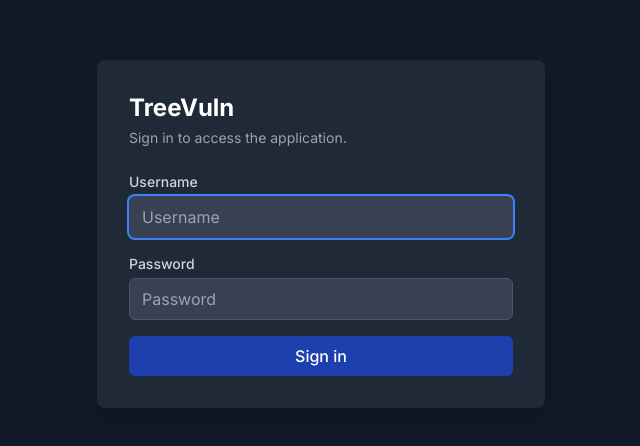
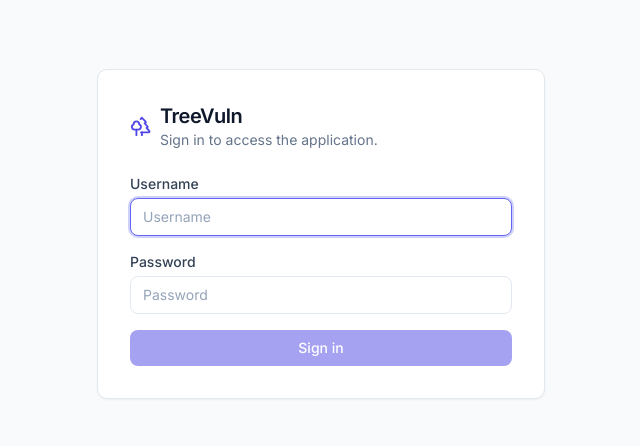
Before and after one commit to MaximeBonneton/TreeVuln, a React (Vite) app in the folder frontend/: page / in a window 1280 px wide. Shown: the part 166-612 px from the top of the page, without its empty margins (319-959 px from the left). Built offline with nearby package versions, Linux system fonts and the light colour scheme; no server answers.

Commit message:
feat(auth): restyle login and setup screens with design tokens

```diff
--- a/frontend/src/components/Login.tsx
+++ b/frontend/src/components/Login.tsx
@@ -1,5 +1,7 @@
 import { useState } from 'react';
+import { Trees } from 'lucide-react';
 import { authApi } from '../api/auth';
+import { Alert, Button, Input } from '@/components/ui';
 
 interface LoginProps {
   onLogin: () => void;
@@ -31,55 +33,50 @@ export function Login({ onLogin }: LoginProps) {
   };
 
   return (
-    <div className="min-h-screen flex items-center justify-center bg-gray-900">
-      <div className="bg-gray-800 p-8 rounded-lg shadow-xl w-full max-w-md">
-        <div className="mb-6">
-          <h1 className="text-2xl font-bold text-white">TreeVuln</h1>
-          <p className="text-gray-400 text-sm mt-1">
-            Sign in to access the application.
-          </p>
+    <div className="flex min-h-screen items-center justify-center bg-slate-50 p-4">
+      <div className="w-full max-w-md rounded-card border border-slate-200 bg-white p-8 shadow-sm">
+        <div className="mb-6 flex items-center gap-2">
+          <Trees size={22} className="text-indigo-600" aria-hidden="true" />
+          <div>
+            <h1 className="text-xl font-semibold tracking-tight text-slate-900">TreeVuln</h1>
+            <p className="text-sm text-slate-500">Sign in to access the application.</p>
+          </div>
         </div>
 
         <form onSubmit={handleSubmit} className="space-y-4">
           <div>
-            <label className="block text-sm font-medium text-gray-300 mb-1">
+            <label htmlFor="login-username" className="mb-1 block text-sm font-medium text-slate-700">
               Username
             </label>
-            <input
+            <Input
+              id="login-username"
               type="text"
               value={username}
               onChange={(e) => setUsername(e.target.value)}
-              className="w-full px-3 py-2 bg-gray-700 border border-gray-600 rounded-md text-white placeholder-gray-400 focus:outline-none focus:ring-2 focus:ring-blue-500 focus:border-transparent"
               placeholder="Username"
               autoFocus
               required
             />
           </div>
           <div>
-            <label className="block text-sm font-medium text-gray-300 mb-1">
+            <label htmlFor="login-password" className="mb-1 block text-sm font-medium text-slate-700">
               Password
             </label>
-            <input
+            <Input
+              id="login-password"
               type="password"
               value={password}
               onChange={(e) => setPassword(e.target.value)}
-              className="w-full px-3 py-2 bg-gray-700 border border-gray-600 rounded-md text-white placeholder-gray-400 focus:outline-none focus:ring-2 focus:ring-blue-500 focus:border-transparent"
               placeholder="Password"
               required
             />
           </div>
 
-          {error && (
-            <div className="text-red-400 text-sm bg-red-900/30 p-2 rounded">{error}</div>
-          )}
+          {error && <Alert variant="error">{error}</Alert>}
 
-          <button
-            type="submit"
-            disabled={loading || !username || !password}
-            className="w-full py-2 px-4 bg-blue-600 hover:bg-blue-700 disabled:bg-blue-800 disabled:cursor-not-allowed text-white font-medium rounded-md transition-colors"
-          >
+          <Button type="submit" disabled={loading || !username || !password} className="w-full">
             {loading ? 'Signing in...' : 'Sign in'}
-          </button>
+          </Button>
         </form>
       </div>
     </div>
--- a/frontend/src/components/SetupScreen.tsx
+++ b/frontend/src/components/SetupScreen.tsx
@@ -1,5 +1,7 @@
 import { useState, FormEvent } from 'react';
+import { Trees } from 'lucide-react';
 import { authApi } from '../api/auth';
+import { Alert, Button, Input } from '@/components/ui';
 
 interface SetupScreenProps {
   onComplete: () => void;
@@ -37,60 +39,61 @@ export default function SetupScreen({ onComplete }: SetupScreenProps) {
   };
 
   return (
-    <div className="min-h-screen flex items-center justify-center bg-gray-900">
-      <div className="bg-gray-800 p-8 rounded-lg shadow-xl w-full max-w-md">
-        <h1 className="text-2xl font-bold text-white mb-2">TreeVuln</h1>
-        <p className="text-gray-400 mb-6">Initial setup — Create the administrator account</p>
+    <div className="flex min-h-screen items-center justify-center bg-slate-50 p-4">
+      <div className="w-full max-w-md rounded-card border border-slate-200 bg-white p-8 shadow-sm">
+        <div className="mb-6 flex items-center gap-2">
+          <Trees size={22} className="text-indigo-600" aria-hidden="true" />
+          <div>
+            <h1 className="text-xl font-semibold tracking-tight text-slate-900">TreeVuln</h1>
+            <p className="text-sm text-slate-500">
+              Initial setup — Create the administrator account
+            </p>
+          </div>
+        </div>
         <form onSubmit={handleSubmit} className="space-y-4">
           <div>
-            <label className="block text-sm font-medium text-gray-300 mb-1">
+            <label htmlFor="setup-username" className="mb-1 block text-sm font-medium text-slate-700">
               Username
             </label>
-            <input
+            <Input
+              id="setup-username"
               type="text"
               value={username}
               onChange={(e) => setUsername(e.target.value)}
-              className="w-full px-3 py-2 bg-gray-700 border border-gray-600 rounded-md text-white placeholder-gray-400 focus:outline-none focus:ring-2 focus:ring-blue-500 focus:border-transparent"
               placeholder="admin"
               required
               autoFocus
             />
           </div>
           <div>
-            <label className="block text-sm font-medium text-gray-300 mb-1">
+            <label htmlFor="setup-password" className="mb-1 block text-sm font-medium text-slate-700">
               Password
             </label>
-            <input
+            <Input
+              id="setup-password"
               type="password"
               value={password}
               onChange={(e) => setPassword(e.target.value)}
-              className="w-full px-3 py-2 bg-gray-700 border border-gray-600 rounded-md text-white placeholder-gray-400 focus:outline-none focus:ring-2 focus:ring-blue-500 focus:border-transparent"
               placeholder="12 characters minimum"
               required
             />
           </div>
           <div>
-            <label className="block text-sm font-medium text-gray-300 mb-1">
+            <label htmlFor="setup-confirm" className="mb-1 block text-sm font-medium text-slate-700">
               Confirm password
             </label>
-            <input
+            <Input
+              id="setup-confirm"
               type="password"
               value={confirmPassword}
               onChange={(e) => setConfirmPassword(e.target.value)}
-              className="w-full px-3 py-2 bg-gray-700 border border-gray-600 rounded-md text-white placeholder-gray-400 focus:outline-none focus:ring-2 focus:ring-blue-500 focus:border-transparent"
               required
             />
           </div>
-          {error && (
-            <div className="text-red-400 text-sm bg-red-900/30 p-2 rounded">{error}</div>
-          )}
-          <button
-            type="submit"
-            disabled={loading}
-            className="w-full py-2 px-4 bg-blue-600 hover:bg-blue-700 disabled:bg-blue-800 disabled:cursor-not-allowed text-white font-medium rounded-md transition-colors"
-          >
+          {error && <Alert variant="error">{error}</Alert>}
+          <Button type="submit" disabled={loading} className="w-full">
             {loading ? 'Creating...' : 'Create administrator account'}
-          </button>
+          </Button>
         </form>
       </div>
     </div>
```
Also changed, not shown: 1 other file (tests, documents, lock files or other folders).
